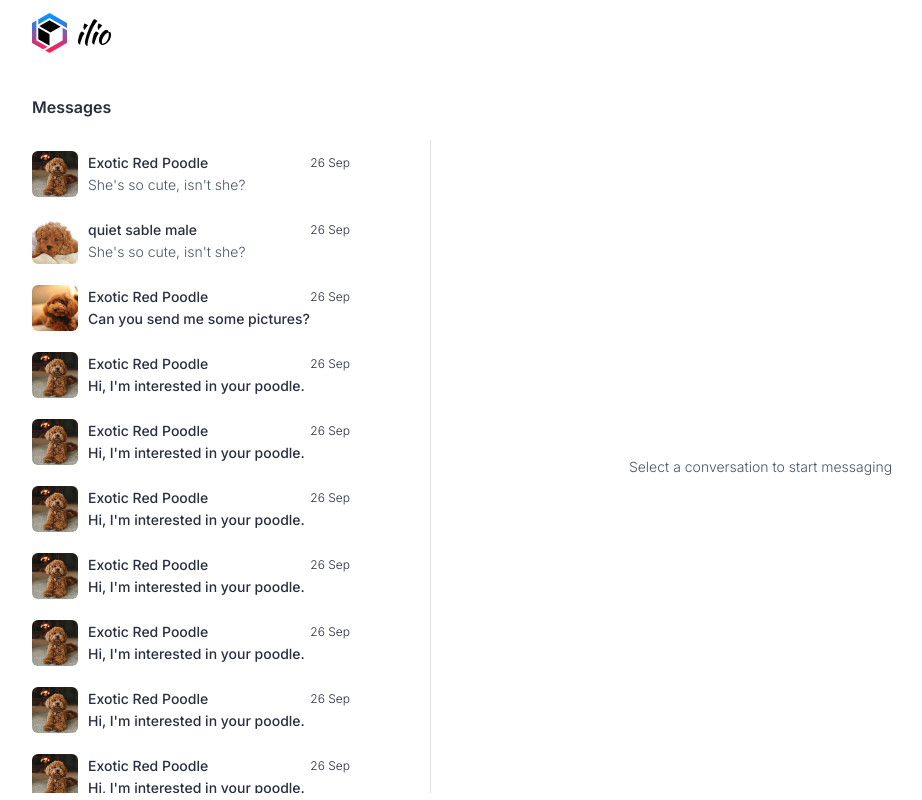
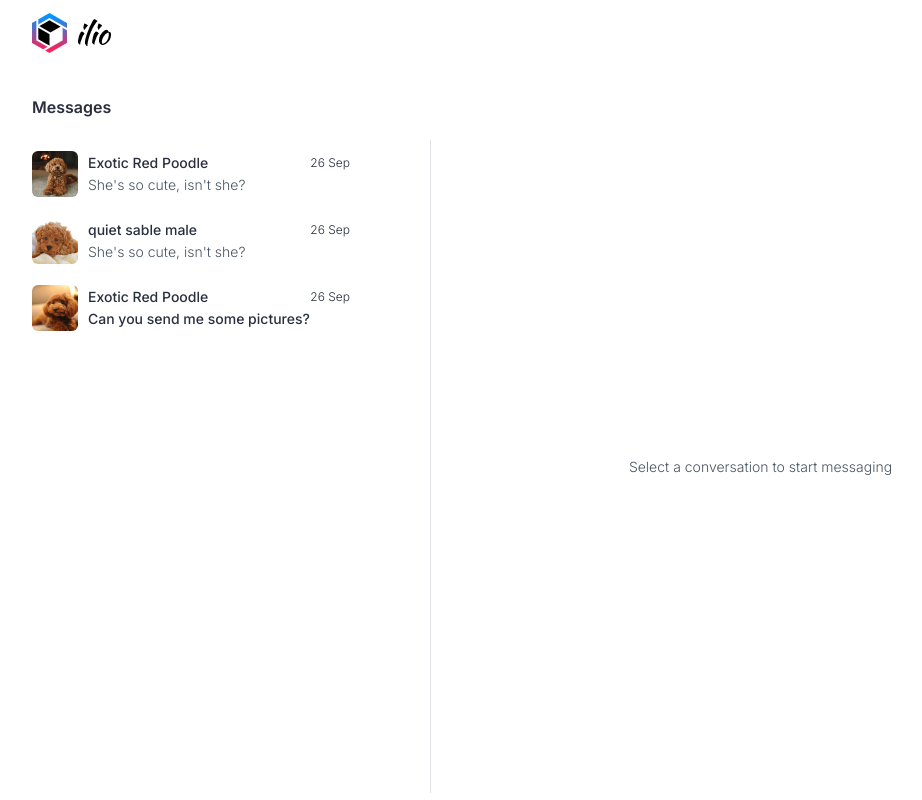
Before and after one commit to youssefaltai/fiverr-ilio-chat, a React (Vite) app: page /messages in a window 1280 px wide. Shown: the whole page, without its empty margins (124-1046 px from the left). Built offline with nearby package versions, Linux system fonts and the light colour scheme.

Commit message:
remove extra messages

```diff
--- a/src/features/messages.slice.ts
+++ b/src/features/messages.slice.ts
@@ -129,23 +129,6 @@ const initialState: MessagesState = {
       read: false,
       isDeleting: undefined,
     },
-    ...[...Array(10).keys()].map(i => ({
-      id: i + 4,
-      title: 'Exotic Red Poodle',
-      subtitle: 'Blueberrypoodle',
-      avatar: 'images/poodle1.jpg',
-      messages: [
-        {
-          id: 1,
-          type: 'text',
-          content: 'Hi, I\'m interested in your poodle.',
-          time: 1695757557470,
-          fromMe: true,
-        },
-      ],
-      read: false,
-      isDeleting: undefined,
-    })),
   ],
   selectedConversation: undefined,
 } as MessagesState;
```
